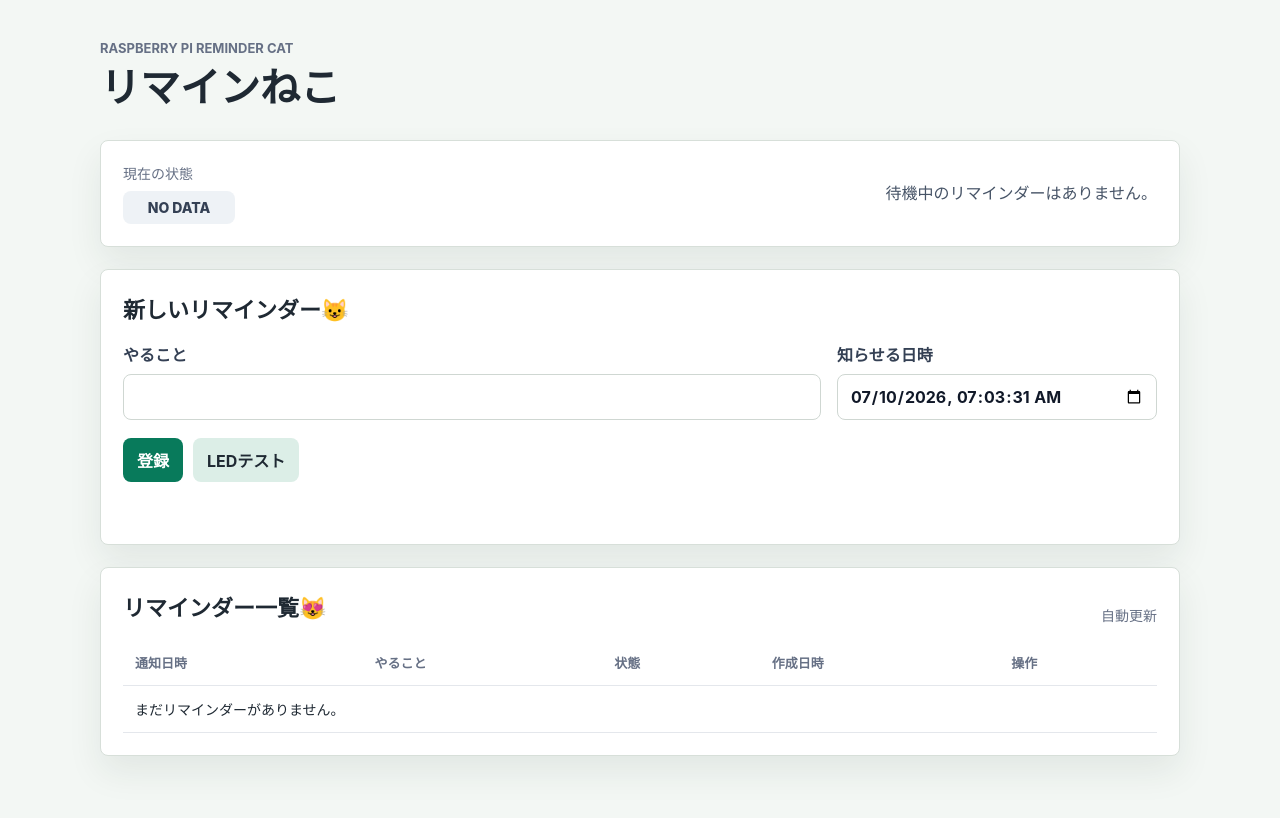
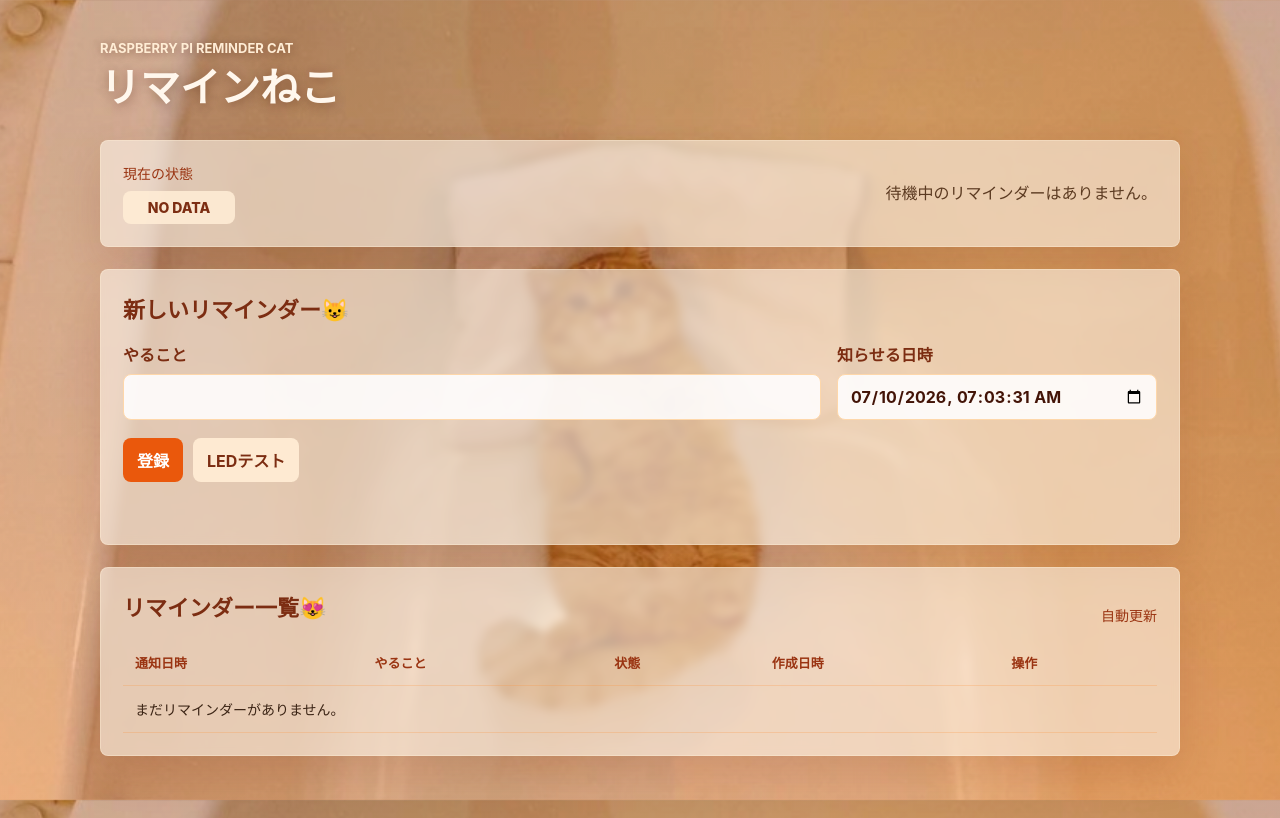
Before and after one commit to 74rina/raspberrypi_web_server, a Flask app: page / in a window 1280 px wide. Run offline with Flask 3, Linux system fonts and the light colour scheme; data that the repository does not hold is empty.

Commit message:
cssをねこにする

```diff
--- a/static/style.css
+++ b/static/style.css
@@ -10,8 +10,14 @@ body {
         BlinkMacSystemFont,
         "Segoe UI",
         sans-serif;
-    color: #1f2933;
-    background: #f3f7f4;
+    color: #3b2415;
+    background:
+        linear-gradient(
+            rgba(124, 45, 18, 0.18),
+            rgba(249, 115, 22, 0.24)
+        ),
+        url("background.png") center / cover fixed no-repeat;
+    background-color: #fb923c;
 }
 
 button,
@@ -42,21 +48,25 @@ button:disabled {
 
 .eyebrow {
     margin: 0 0 8px;
-    color: #667085;
+    color: #ffedd5;
     font-size: 13px;
     font-weight: 700;
     letter-spacing: 0;
     text-transform: uppercase;
+    text-shadow: 0 1px 8px rgba(67, 20, 7, 0.36);
 }
 
 h1 {
     margin: 0;
+    color: #fff7ed;
     font-size: 40px;
     line-height: 1.2;
+    text-shadow: 0 2px 12px rgba(67, 20, 7, 0.38);
 }
 
 h2 {
     margin: 0 0 18px;
+    color: #7c2d12;
     font-size: 22px;
 }
 
@@ -65,10 +75,11 @@ h2 {
 .list-panel {
     margin-bottom: 22px;
     padding: 22px;
-    border: 1px solid #d7dfd9;
+    border: 1px solid rgba(255, 237, 213, 0.40);
     border-radius: 8px;
-    background: #ffffff;
-    box-shadow: 0 16px 35px rgba(30, 57, 42, 0.08);
+    background: rgba(255, 247, 237, 0.58);
+    box-shadow: 0 18px 42px rgba(124, 45, 18, 0.16);
+    backdrop-filter: blur(4px);
 }
 
 .status-panel {
@@ -80,7 +91,7 @@ h2 {
 
 .label {
     margin: 0 0 8px;
-    color: #667085;
+    color: #9a3412;
     font-size: 14px;
 }
 
@@ -90,8 +101,8 @@ h2 {
     margin: 0;
     padding: 8px 12px;
     border-radius: 8px;
-    color: #344054;
-    background: #eef2f6;
+    color: #7c2d12;
+    background: rgba(255, 237, 213, 0.88);
     font-size: 14px;
     font-weight: 800;
     letter-spacing: 0;
@@ -99,23 +110,23 @@ h2 {
 }
 
 .status.waiting {
-    color: #05603a;
-    background: #d1fadf;
+    color: #7c2d12;
+    background: rgba(254, 215, 170, 0.92);
 }
 
 .status.notified {
-    color: #b54708;
-    background: #fef0c7;
+    color: #ffffff;
+    background: rgba(234, 88, 12, 0.86);
 }
 
 .status.error {
-    color: #b42318;
-    background: #fee4e2;
+    color: #ffffff;
+    background: rgba(185, 28, 28, 0.82);
 }
 
 #statusDetail {
     margin: 0;
-    color: #475467;
+    color: #5c3b22;
     line-height: 1.7;
     text-align: right;
 }
@@ -129,7 +140,7 @@ h2 {
 label {
     display: grid;
     gap: 8px;
-    color: #344054;
+    color: #7c2d12;
     font-weight: 700;
 }
 
@@ -137,15 +148,15 @@ input {
     width: 100%;
     min-height: 46px;
     padding: 10px 12px;
-    border: 1px solid #cfd7d2;
+    border: 1px solid #fed7aa;
     border-radius: 8px;
-    color: #101828;
-    background: #ffffff;
+    color: #431407;
+    background: rgba(255, 255, 255, 0.88);
 }
 
 input:focus {
-    border-color: #12906b;
-    outline: 3px solid rgba(18, 144, 107, 0.16);
+    border-color: #f97316;
+    outline: 3px solid rgba(249, 115, 22, 0.22);
 }
 
 .button-group,
@@ -169,28 +180,28 @@ input:focus {
 
 .primary-button {
     color: #ffffff;
-    background: #087a5b;
+    background: #ea580c;
 }
 
 .secondary-button {
-    color: #1f2933;
-    background: #dceee7;
+    color: #7c2d12;
+    background: rgba(255, 237, 213, 0.94);
 }
 
 .complete-button {
     color: #ffffff;
-    background: #087a5b;
+    background: #f97316;
 }
 
 .cancel-button {
-    color: #5f4600;
-    background: #fce7a6;
+    color: #7c2d12;
+    background: #fed7aa;
 }
 
 .message {
     min-height: 24px;
     margin: 16px 0 0;
-    color: #475467;
+    color: #5c3b22;
     line-height: 1.6;
 }
 
@@ -202,7 +213,7 @@ input:focus {
 }
 
 .section-heading span {
-    color: #667085;
+    color: #9a3412;
     font-size: 14px;
 }
 
@@ -219,14 +230,14 @@ table {
 th,
 td {
     padding: 13px 12px;
-    border-bottom: 1px solid #e4e7ec;
+    border-bottom: 1px solid rgba(251, 146, 60, 0.26);
     text-align: left;
     vertical-align: middle;
     white-space: nowrap;
 }
 
 th {
-    color: #667085;
+    color: #9a3412;
     font-size: 13px;
 }
 
@@ -237,22 +248,22 @@ td:nth-child(2) {
 }
 
 .status-pending td:nth-child(3) {
-    color: #05603a;
+    color: #c2410c;
     font-weight: 800;
 }
 
 .status-notified {
-    background: #fffbeb;
+    background: rgba(255, 237, 213, 0.66);
 }
 
 .status-notified td:nth-child(3) {
-    color: #b54708;
+    color: #ea580c;
     font-weight: 800;
 }
 
 .status-done td:nth-child(3),
 .status-canceled td:nth-child(3) {
-    color: #667085;
+    color: #9a3412;
     font-weight: 800;
 }
 
```
Also changed, not shown: static/background.png (added).
